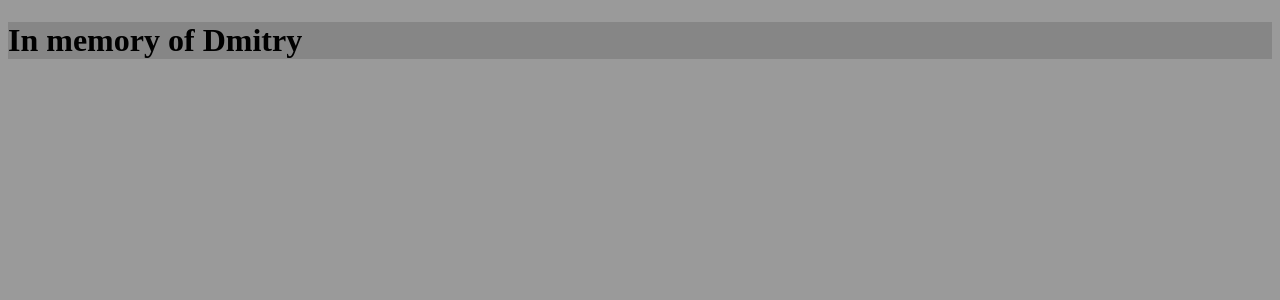
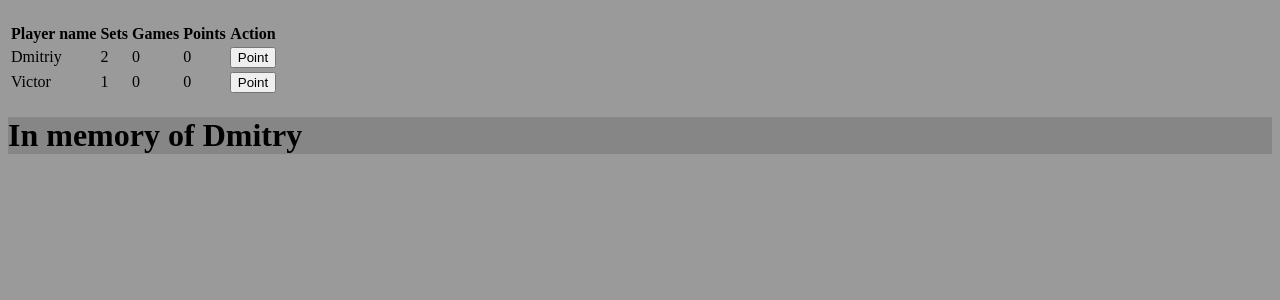
Before and after one commit to TheEmpressDiadema/tennis-scoreboard, a Python web app: template frontend/templates/match_score.html in a window 1280 px wide. Shown: the part 58-358 px from the top of the page. Run offline with Jinja, Linux system fonts and the light colour scheme; the template is opened without the code that fills it, so the values that code supplies are empty.

Commit message:
feat: basic table view

```diff
--- a/frontend/templates/match_score.html
+++ b/frontend/templates/match_score.html
@@ -3,5 +3,27 @@
 {% block title %}Страница матча{% endblock %}
 
 {% block content %}
-
+    <table>
+        <tr>
+            <th>Player name</th>
+            <th>Sets</th>
+            <th>Games</th>
+            <th>Points</th>
+            <th>Action</th>
+        </tr>
+        <tr>
+            <td>Dmitriy</td>
+            <td>2</td>
+            <td>0</td>
+            <td>0</td>
+            <td><button>Point</button></td>
+        </tr>
+        <tr>
+            <td>Victor</td>
+            <td>1</td>
+            <td>0</td>
+            <td>0</td>
+            <td><button>Point</button></td>
+        </tr>
+    </table>
 {% endblock %}
```
